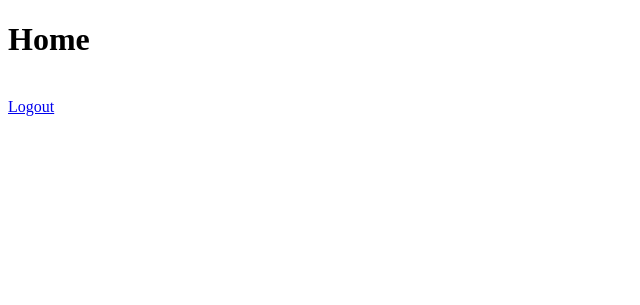
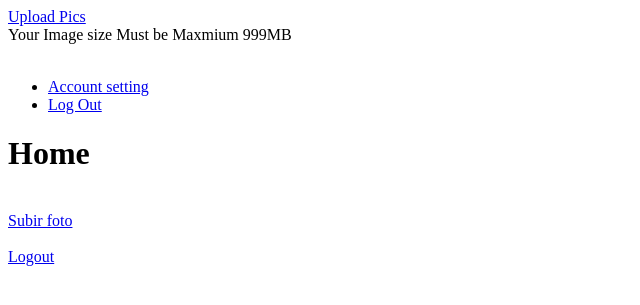
Before and after one commit to Fernito5982/Photobooth, a Django app: page / in a window 1280 px wide. Shown: the top 305 px of the page, without its empty margins (0-640 px from the left). Run offline with Django 4.2, Linux system fonts and the light colour scheme; a user stored in the database is signed in; tables that the repository leaves empty hold one stand-in row (values such as "Sample post").

Commit message:
Index modificado

```diff
--- a/templates/index.html
+++ b/templates/index.html
@@ -10,7 +10,57 @@
     <title>Document</title>
 </head>
 <body>
+    <header>
+        <div class="right-side lg:pr-4">
+            <a href="#"
+                class="bg-pink-500 flex font-bold hidden hover:bg-pink-600 hover:text-white inline-block items-center lg:block max-h-10 mr-4 px-4 py-2 rounded shado text-white">
+                <ion-icon name="add-circle" class="-mb-1
+                 mr-1 opacity-90 text-xl uilus-circle"></ion-icon> Upload Pics
+            </a>
+            <!-- Caja de uplaoad -->
+            <div uk-dropdown="pos: top-right;mode:click ; animation: uk-animation-slide-bottom-small" class="header_dropdown">
+                <div class="uk-flex uk-flex-column choose-upload" hidden>
+                    <div class="mx-auto flex flex-col h-24 items-center justify-center relative w-full rounded-lg">
+                        <svg xmlns="http://www.w3.org/2000/svg" viewBox="0 0 20 20" fill="currentColor" class="w-12">
+                            <path fill-rule="evenodd" d="M2 9.5A3.5 3.5 0 005.5 13H9v2.586l-1.293-1.293a1 1 0 00-1.414 1.414l3 3a1 1 0 001.414 0l3-3a1 1 0 00-1.414-1.414L11 15.586V13h2.5a4.5 4.5 0 10-.616-8.958 4.002 4.002 0 10-7.753 1.977A3.5 3.5 0 002 9.5zm9 3.5H9V8a1 1 0 012 0v5z" clip-rule="evenodd" />
+                        </svg>
+                    </div>
+                    <p class="my-3 leading-6"> Import videos from YouTube <br> Copy / Paste your video link here </p>
+                    <form class="uk-grid-small" uk-grid>
+                        <div class="uk-width-expand">
+                            <input type="text" class="uk-input uk-form-small  bg-gray-200 " style="box-shadow:none" placeholder="Paste link">
+                        </div>
+                        <div class="uk-width-auto"> <button type="submit" class="button soft-warning -ml-2">
+                                Import </button> </div>
+                    </form>
+                    <a href="#" class="uk-text-muted mt-3 uk-link"
+                        uk-toggle="target: .choose-upload ; animation: uk-animation-slide-left-small, uk-animation-slide-right-medium; queued: true">
+                          Or Upload Video </a>
+                </div>
+            </div>
+            <div class="px-4 py-3 -mx-5 -mb-4 mt-5 border-t text-sm">
+                Your Image size Must be Maxmium 999MB
+            </div>
+        </div>
+        <!--Perfil-->
+        <a href="#">
+            <img src="{{user_profile.profileimg.url}}" class="header-avatar" alt="">
+        </a>
+        <div uk-drop="mode: click;offset:9" class="header_dropdown profile_dropdown border-t">
+            <ul>
+                <li><a href="/settings"> Account setting </a> </li>
+                <li><a href="logout"> Log Out</a></li>
+            </ul>
+        </div>
+    </header>
+
     <h1>Home</h1>
+    <br>
+    <div class = "right-side lg:pr-4">
+            <a href = "#" class="bg-pink-500 flex font-bold hidden hover:bg-pink-600 hover:text-white inline-block items-center lg:block max-h-10 mr-4 px-4 py-2 rounded shado text-white">
+                <ion-icon name="add-circle" class="-mb-1 mr-1 opacity-90 text-xl uilus-circle"></ion-icon> Subir foto
+            </a>
+    </div>
     <br>
     <a href="logout">Logout</a>
 </body>
```
